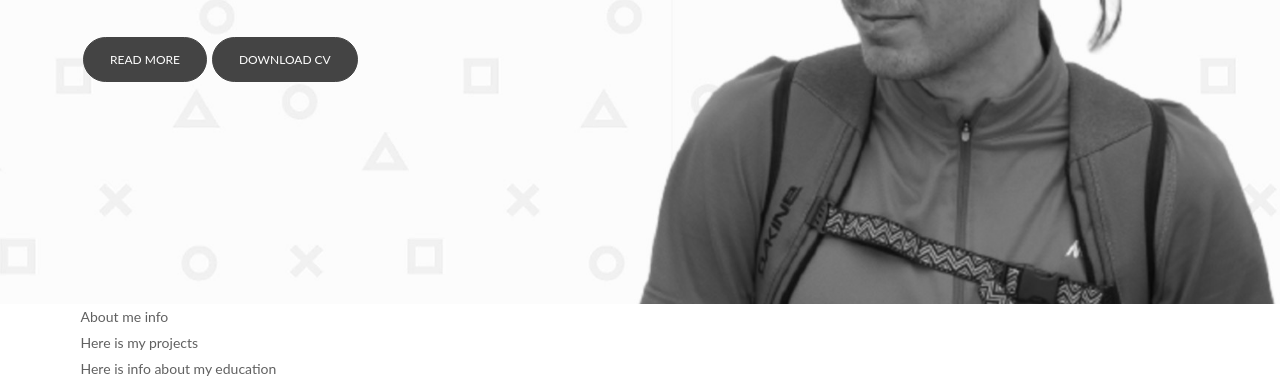
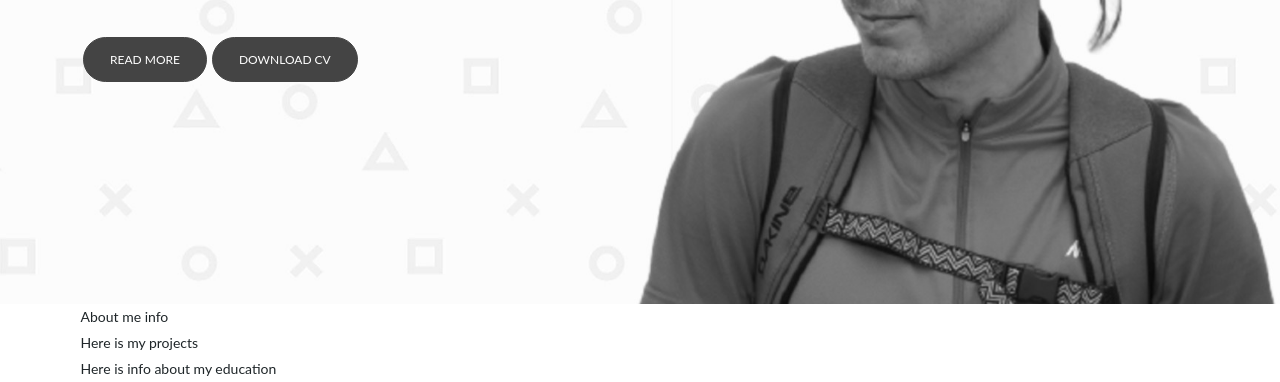
Before and after one commit to alex-ismailov/about-me-static-page, a website built with webpack: page src/html/index.html in a window 1280 px wide. Shown: the part 496-878 px from the top of the page. Built offline with nearby package versions, Linux system fonts and the light colour scheme.

Commit message:
Change(src/assets/scss/main.scss) main font color

```diff
--- a/src/assets/scss/main.scss
+++ b/src/assets/scss/main.scss
@@ -12,7 +12,7 @@
 html,
 body {
   font-size: 14px;
-  color: #606060;
+  color: #1e2528;
   font-family: 'Lato', sans-serif;
   vertical-align: baseline;
   line-height: 26px;
```
